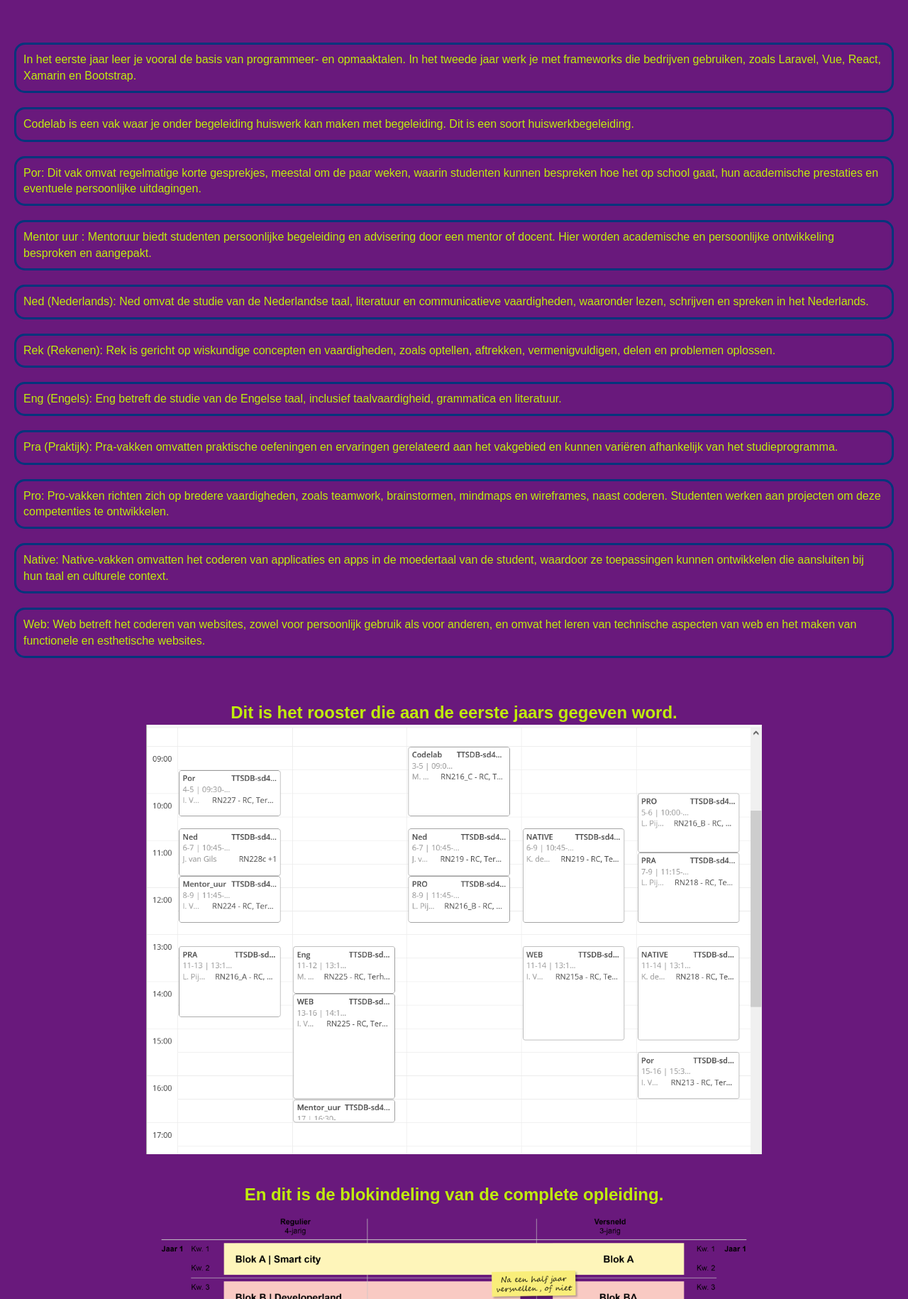
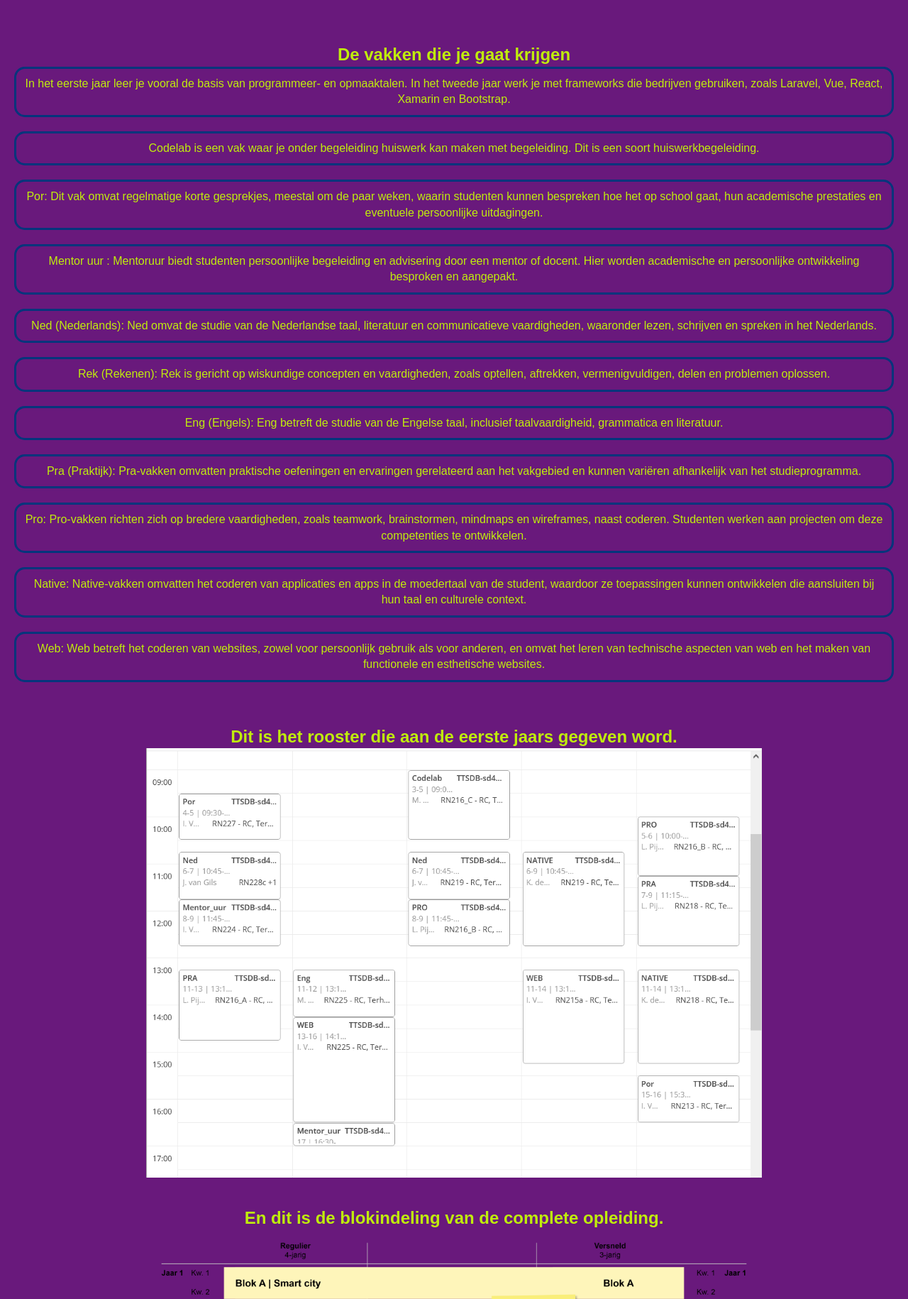
Before and after one commit to xRlCO/curioOpendagSite, a PHP site: page / in a window 1280 px wide. Shown: the part 90-1920 px from the top of the page at 71% size. Run offline with PHP 8.4, Linux system fonts and the light colour scheme.

Commit message:
titels gegeven
titel gang gang

```diff
--- a/css/main.css
+++ b/css/main.css
@@ -89,6 +89,7 @@ textarea {
 
 /* Reset some default styles */
 html, body, h1, h2, p {
+  text-align: center;
   margin: 0;
   padding: 0;
 }
--- a/index.php
+++ b/index.php
@@ -35,6 +35,7 @@
     <div class="main">
     </div>
     <div class="vakken">
+        <h2>De vakken die je gaat krijgen</h2>
         <p>In het eerste jaar leer je vooral de basis van programmeer- en opmaaktalen. In het tweede jaar werk je
             met frameworks die bedrijven gebruiken, zoals Laravel, Vue, React, Xamarin en Bootstrap.</p>
         <p>Codelab is een vak waar je onder begeleiding huiswerk kan maken met begeleiding. Dit is een soort
@@ -78,6 +79,7 @@
     </div>
 
     <div class="docenten">
+        <h2>De docenten op onze opleiding</h2>
         <div class="Wicher teacher">
             <img src="img/babyteacher.jpg" alt="teacher baby uwu ahaego">
             <h3>Wicher Hulzebosch</h3>
```
